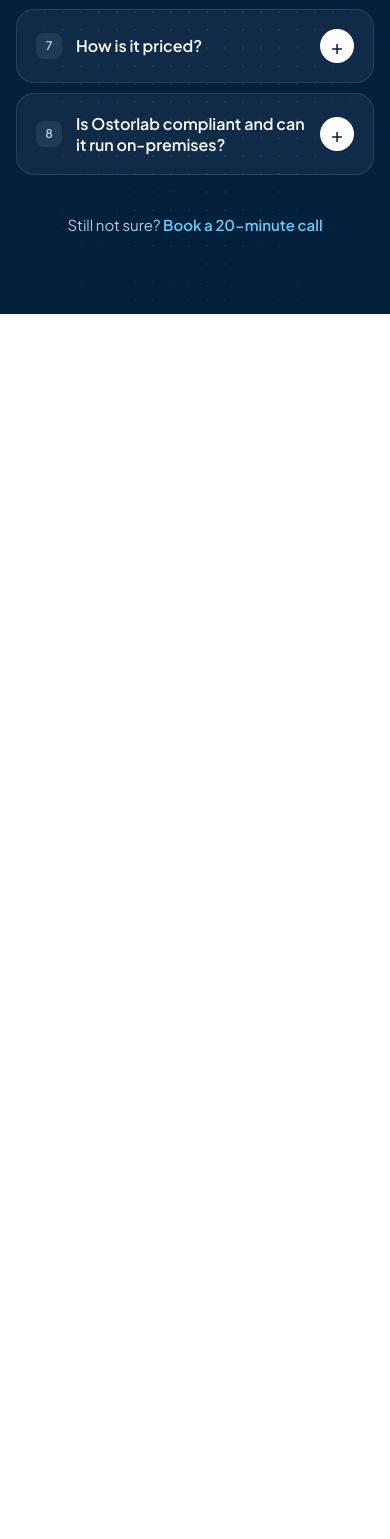
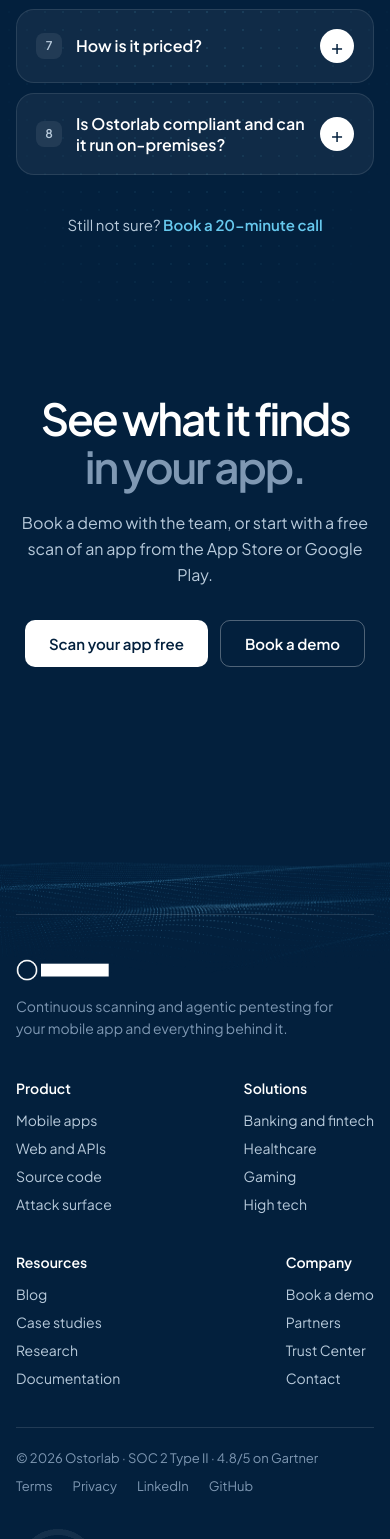
Before and after one commit to moha-elh/OstorlabRedesign, a Next.js app: page / in a window 390 px wide. Shown: the part 10461-12000 px from the top of the page. Before the commit the page ends 10775 px from the top, so only its background shows below. Built offline with nearby package versions, Linux system fonts and the light colour scheme.

Commit message:
feat(cta): add CTA, footer and cut wordmark

```diff
--- a/app/globals.css
+++ b/app/globals.css
@@ -1,5 +1,5 @@
 *, *::before, *::after { box-sizing: border-box; }
-body { margin: 0; font-family: var(--font); -webkit-font-smoothing: antialiased; }
+body { margin: 0; background: var(--navy); font-family: var(--font); -webkit-font-smoothing: antialiased; }
 img { display: block; max-width: 100%; }
 a { color: inherit; text-decoration: none; }
 h1, h2, h3, p { margin: 0; }
--- a/app/page.tsx
+++ b/app/page.tsx
@@ -6,6 +6,7 @@ import ProofReviews from "@/components/ProofReviews";
 import PlatformTour from "@/components/PlatformTour";
 import Integrations from "@/components/Integrations";
 import Faq from "@/components/Faq";
+import CtaFooter from "@/components/CtaFooter";
 
 export default function Home() {
   return (
@@ -18,6 +19,7 @@ export default function Home() {
       <PlatformTour />
       <Integrations />
       <Faq />
+      <CtaFooter />
     </main>
   );
 }
--- /dev/null
+++ b/components/CtaFooter.module.css
@@ -0,0 +1,101 @@
+/* CTA */
+.cta {
+  position: relative;
+  min-height: 800px; /* 40px section padding + 60px + the reference's 700px CTA block */
+  padding: 100px 48px 0;
+  background: var(--navy);
+  color: var(--white);
+  text-align: center;
+}
+/* Not clipped: the wave's faded bottom runs 60px under the footer. */
+.wave {
+  position: absolute;
+  left: 0;
+  bottom: -60px;
+  width: 100%;
+  max-width: none;
+  height: auto;
+  pointer-events: none;
+  -webkit-mask-image: linear-gradient(180deg, transparent 0%, #000 30%, #000 60%, transparent 100%);
+  mask-image: linear-gradient(180deg, transparent 0%, #000 30%, #000 60%, transparent 100%);
+}
+.title {
+  position: relative;
+  font-size: var(--fs-display);
+  line-height: var(--lh-display);
+  font-weight: 600;
+  letter-spacing: var(--ls-display);
+}
+.muted { color: var(--text-dark-3); }
+.lead {
+  position: relative;
+  max-width: 480px;
+  margin: 20px auto 0;
+  font-size: var(--fs-body);
+  line-height: var(--lh-body);
+  color: var(--text-dark-2);
+}
+.ctas { position: relative; display: flex; flex-wrap: wrap; justify-content: center; gap: 12px; margin-top: 32px; }
+.btn {
+  padding: 13px 24px;
+  border: 1px solid rgba(255, 255, 255, .3);
+  border-radius: var(--r-btn);
+  color: var(--white);
+  font-size: var(--fs-card);
+  font-weight: 600;
+  transition: opacity 160ms var(--ease-out), border-color 160ms var(--ease-out);
+}
+.btn:hover { opacity: .9; }
+.btnLight { padding: 14px 24px; border: 0; background: var(--white); color: var(--navy); }
+
+/* Footer */
+.footer {
+  position: relative;
+  padding: 0 48px;
+  color: var(--white);
+}
+.inner {
+  position: relative;
+  display: flex;
+  flex-wrap: wrap;
+  justify-content: space-between;
+  gap: 40px 56px;
+  max-width: 1180px;
+  margin: 0 auto;
+  padding-top: 44px;
+  border-top: 1px solid var(--line-dark);
+}
+.brand { flex: 1 1 260px; max-width: 320px; display: flex; flex-direction: column; gap: 14px; }
+.brand img { align-self: flex-start; width: auto; height: 22px; }
+.brand p { font-size: var(--fs-label); line-height: 22px; color: var(--text-dark-3); }
+
+.col { display: flex; flex-direction: column; gap: 10px; font-size: var(--fs-label); }
+.col strong { margin-bottom: 4px; font-weight: 600; }
+.col ul { display: flex; flex-direction: column; gap: 10px; margin: 0; padding: 0; list-style: none; }
+.col a { color: var(--text-dark-2); }
+.col a:hover { color: var(--white); }
+
+.bottom {
+  flex: 1 1 100%;
+  display: flex;
+  flex-wrap: wrap;
+  justify-content: space-between;
+  gap: 12px 24px;
+  padding-top: 22px;
+  border-top: 1px solid var(--line-dark);
+  font-size: var(--fs-small);
+  color: var(--text-dark-3);
+}
+.legal { display: flex; gap: 20px; }
+
+/* The wordmark is cut off by the bottom of the page. */
+.wordmark { position: relative; height: 170px; margin: 44px -48px 0; overflow: hidden; }
+.wordmark img { position: absolute; left: 48px; top: 0; width: calc(100% - 96px); max-width: none; height: auto; opacity: .07; }
+
+@media (max-width: 900px) {
+  .cta { min-height: 600px; padding: 80px 16px 0; }
+  .title { font-size: 44px; line-height: 48px; }
+  .footer { padding: 0 16px; }
+  .wordmark { height: 60px; margin: 32px -16px 0; }
+  .wordmark img { left: 16px; width: calc(100% - 32px); }
+}
--- /dev/null
+++ b/components/CtaFooter.tsx
@@ -0,0 +1,54 @@
+import Image from "next/image";
+import s from "./CtaFooter.module.css";
+
+const columns = [
+  ["Product", ["Mobile apps", "Web and APIs", "Source code", "Attack surface"]],
+  ["Solutions", ["Banking and fintech", "Healthcare", "Gaming", "High tech"]],
+  ["Resources", ["Blog", "Case studies", "Research", "Documentation"]],
+  ["Company", ["Book a demo", "Partners", "Trust Center", "Contact"]],
+] as const;
+
+export default function CtaFooter() {
+  return (
+    <>
+      <section className={s.cta}>
+        <Image className={s.wave} src="/assets/art/wave.png" alt="" width={1600} height={560} sizes="100vw" />
+        <h2 className={s.title}>See what it finds<br /><span className={s.muted}>in your app.</span></h2>
+        <p className={s.lead}>Book a demo with the team, or start with a free scan of an app from the App Store or Google Play.</p>
+        <div className={s.ctas}>
+          <a className={`${s.btn} ${s.btnLight}`} href="#scan">Scan your app free</a>
+          <a className={s.btn} href="#">Book a demo</a>
+        </div>
+      </section>
+
+      <footer className={s.footer}>
+        <div className={s.inner}>
+          <div className={s.brand}>
+            <Image src="/assets/brand/ostorlab-logo-white.png" alt="Ostorlab" width={600} height={140} />
+            <p>Continuous scanning and agentic pentesting for your mobile app and everything behind it.</p>
+          </div>
+          {columns.map(([title, links]) => (
+            <nav key={title} className={s.col} aria-label={title}>
+              <strong>{title}</strong>
+              <ul>
+                {links.map((l) => <li key={l}><a href="#">{l}</a></li>)}
+              </ul>
+            </nav>
+          ))}
+          <div className={s.bottom}>
+            <span>© 2026 Ostorlab · SOC 2 Type II · 4.8/5 on Gartner</span>
+            <span className={s.legal}>
+              <a href="#">Terms</a>
+              <a href="#">Privacy</a>
+              <a href="#">LinkedIn</a>
+              <a href="#">GitHub</a>
+            </span>
+          </div>
+        </div>
+        <div className={s.wordmark} aria-hidden="true">
+          <Image src="/assets/brand/ostorlab-logo-white.png" alt="" width={600} height={140} sizes="100vw" />
+        </div>
+      </footer>
+    </>
+  );
+}
```
